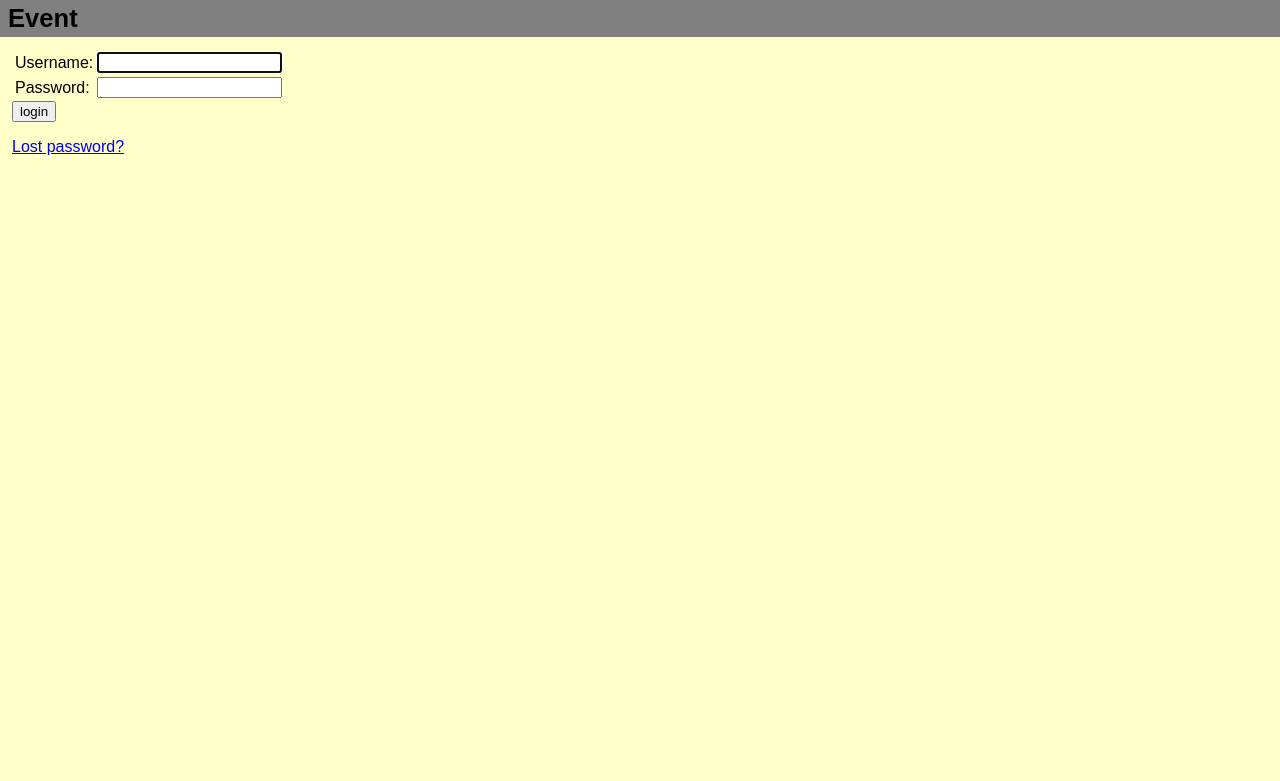
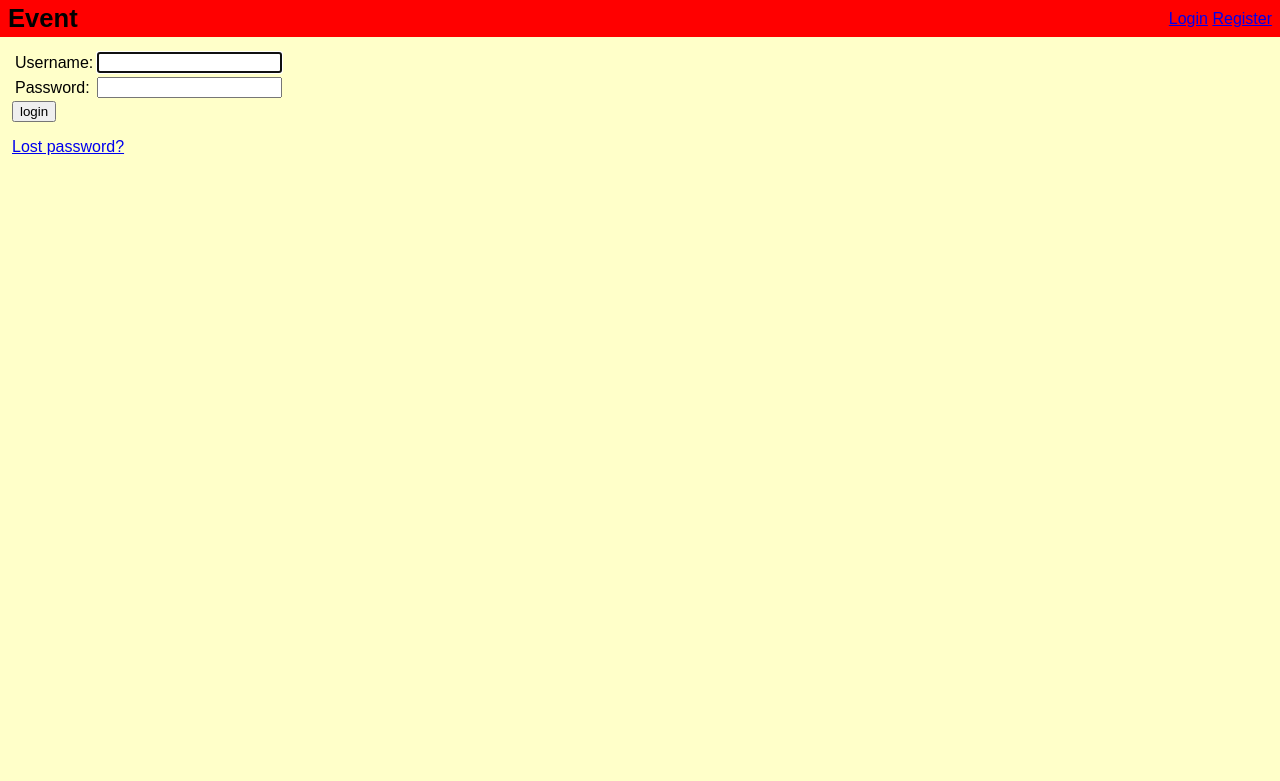
Before and after one commit to Serp-ent/events, a Django app: page /accounts/login/ in a window 1280 px wide. Shown: the top 781 px of the page. Run offline with Django 5.2, Linux system fonts and the light colour scheme.

Commit message:
Fix redirects on login/logout

```diff
--- a/events/static/events/style.css
+++ b/events/static/events/style.css
@@ -27,20 +27,20 @@ main {
 }
 
 header {
-  background-color: gray;
+  background-color: red;
   padding: 4px 8px;
+  display: flex;
+  justify-content: space-between;
+  align-items: center;
 }
 
 header h1 {
   font-size: 1.6rem;
   font-weight: bold;
+  padding: 0;
+  margin: 0;
 }
 
 footer {
   background-color: gray;
 }
-
-header h1 {
-  padding: 0;
-  margin: 0;
-}
--- a/events/templates/events/partials/header.html
+++ b/events/templates/events/partials/header.html
@@ -1,3 +1,18 @@
-<header class="header">
+<header>
   <h1>Event</h1>
+
+  <section>
+    {% if user.is_authenticated %}
+    <div>
+      Logged in as {{user.username}}
+      <form action="{% url 'logout' %}" method="POST">
+        {% csrf_token %}
+        <button type="submit">Logout</button>
+      </form>
+    </div>
+    {% else %}
+    <a href="{% url 'login' %}">Login</a>
+    <a href="{% url 'register' %}">Register</a>
+    {% endif %}
+  </section>
 </header>
--- a/mysite/settings.py
+++ b/mysite/settings.py
@@ -124,3 +124,4 @@ STATIC_URL = 'static/'
 DEFAULT_AUTO_FIELD = 'django.db.models.BigAutoField'
 
 LOGIN_REDIRECT_URL = '/events'
+LOGOUT_REDIRECT_URL = '/accounts/login'
```
